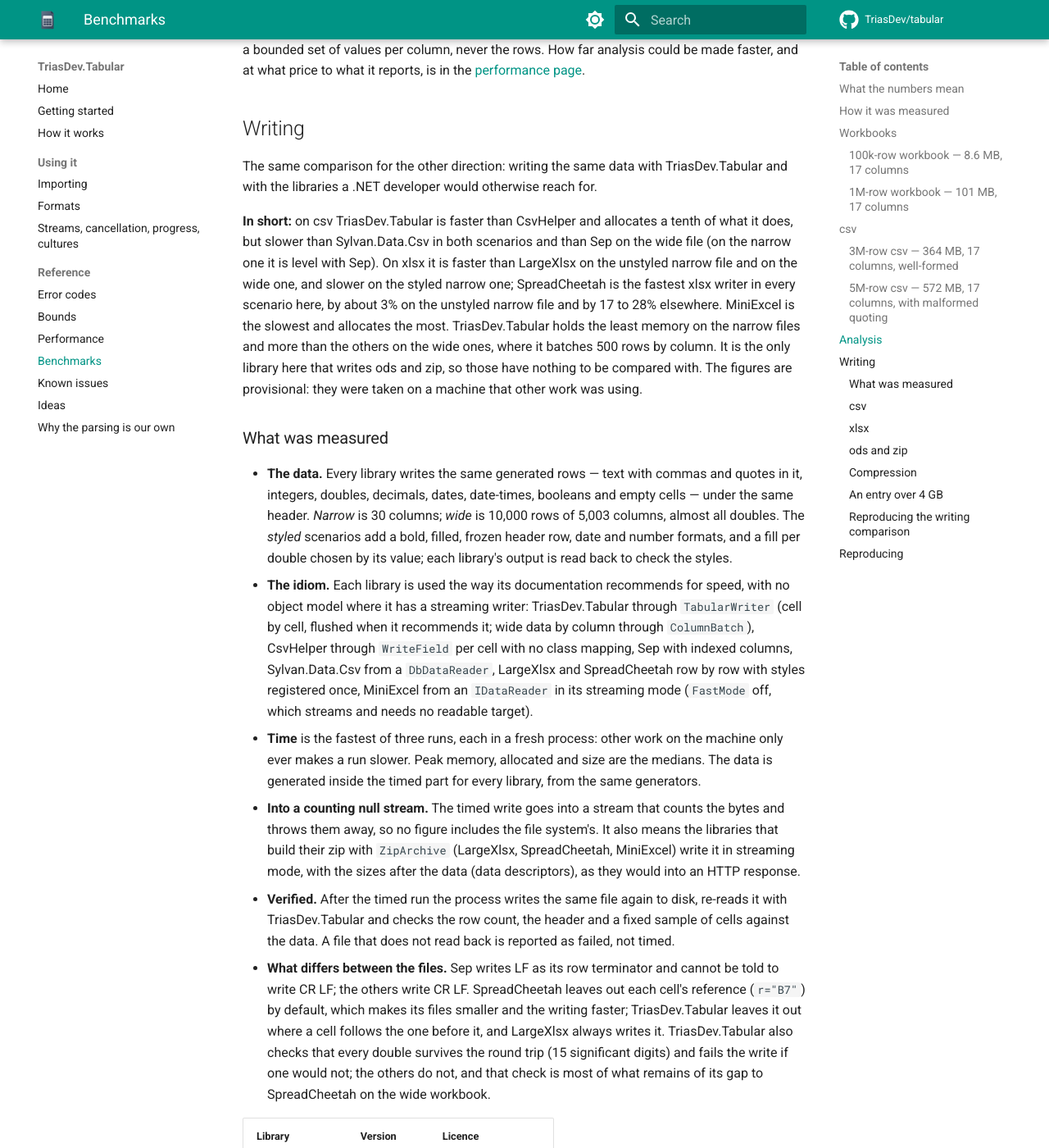
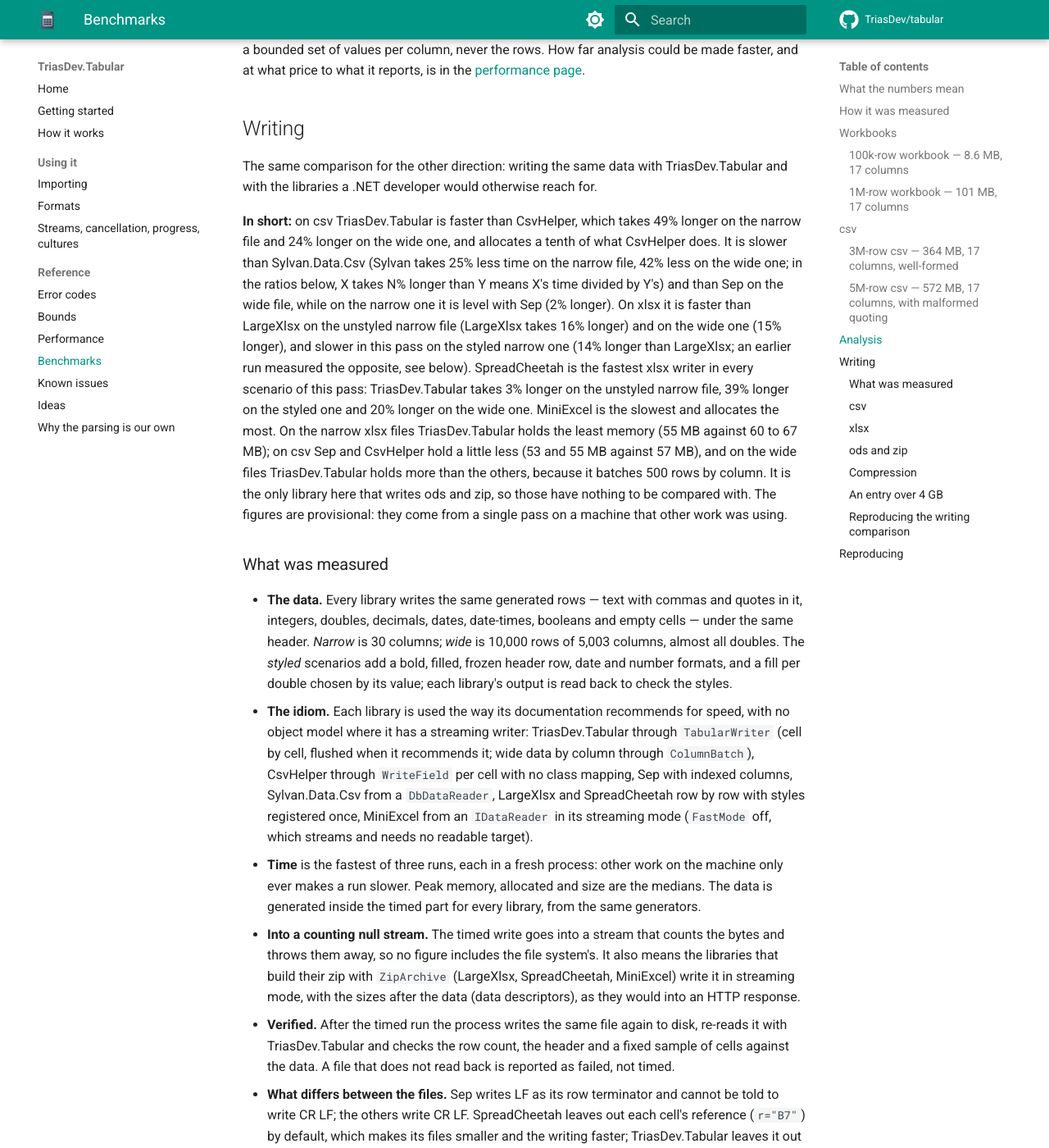
Before and after one commit to TriasDev/tabular, an MkDocs documentation site: the page built from docs/benchmarks.md, in a window 1280 px wide and 1400 px high, scrolled down 4792 px. Shown: the whole window at 82% size. Built offline with MkDocs 1.6.1 and Material for MkDocs 9.7.7, drawn with Linux system fonts in a browser that asks for light colours; comment, search, counter and statistics services are not loaded; some of the changed text lies outside the part shown.

Commit message:
docs(benchmarks): writing section review fixes (sourced claims, one ratio basis, visible provisional note)

```diff
--- a/docs/benchmarks.md
+++ b/docs/benchmarks.md
@@ -154,15 +154,21 @@ it reports, is in the [performance page](performance.md#if-analysis-ever-needs-t
 The same comparison for the other direction: writing the same data with TriasDev.Tabular and with
 the libraries a .NET developer would otherwise reach for.
 
-**In short:** on csv TriasDev.Tabular is faster than CsvHelper and allocates a tenth of what it does,
-but slower than Sylvan.Data.Csv in both scenarios and than Sep on the wide file (on the narrow one it
-is level with Sep). On xlsx it is faster than LargeXlsx on the unstyled narrow file and on the wide
-one, and slower on the styled narrow one; SpreadCheetah is the fastest xlsx writer in every scenario
-here, by about 3% on the unstyled narrow file and by 17 to 28% elsewhere. MiniExcel is the slowest and
-allocates the most. TriasDev.Tabular holds the least memory on the narrow files and more than the
-others on the wide ones, where it batches 500 rows by column. It is the only library here that writes
-ods and zip, so those have nothing to be compared with. The figures are provisional: they were taken on
-a machine that other work was using.
+**In short:** on csv TriasDev.Tabular is faster than CsvHelper, which takes 49% longer on the narrow
+file and 24% longer on the wide one, and allocates a tenth of what CsvHelper does. It is slower than
+Sylvan.Data.Csv (Sylvan takes 25% less time on the narrow file, 42% less on the wide one; in the
+ratios below, X takes N% longer than Y means X's time divided by Y's) and than Sep on the wide file,
+while on the narrow one it is level with Sep (2% longer). On xlsx it is faster than LargeXlsx on the
+unstyled narrow file (LargeXlsx takes 16% longer) and on the wide one (15% longer), and slower in this
+pass on the styled narrow one (14% longer than LargeXlsx; an earlier run measured the opposite, see
+below). SpreadCheetah is the fastest xlsx writer in every scenario of this pass: TriasDev.Tabular takes
+3% longer on the unstyled narrow file, 39% longer on the styled one and 20% longer on the wide one.
+MiniExcel is the slowest and allocates the most. On the narrow xlsx files TriasDev.Tabular holds the
+least memory (55 MB against 60 to 67 MB); on csv Sep and CsvHelper hold a little less (53 and 55
+MB against 57 MB), and on the wide files TriasDev.Tabular holds more than the others, because it
+batches 500 rows by column. It is the only library here that writes ods and zip, so those have
+nothing to be compared with. The figures are provisional: they come from a single pass on a machine
+that other work was using.
 
 ### What was measured
 
@@ -192,8 +198,8 @@ a machine that other work was using.
   which makes its files smaller and the writing faster; TriasDev.Tabular leaves it out where a cell
   follows the one before it, and LargeXlsx always writes it. TriasDev.Tabular also checks that every
   double survives the round trip (15 significant digits) and fails the write if one would not; the
-  others do not, and that check is most of what remains of its gap to SpreadCheetah on the wide
-  workbook.
+  others do not. In a profile of the wide xlsx write that check was 13.6% of the time, 0.3 to 0.5 s,
+  a large part of the roughly 0.9 s gap to SpreadCheetah in this pass.
 
 | Library | Version | Licence |
 |---|---|---|
@@ -215,6 +221,8 @@ Machine: Apple M1 Max, 10 cores, 64 GB, macOS 26.7.1, .NET 10.0.9, workstation G
 #### 5M rows x 30 columns — 1.6 GB
 
 <!-- provisional: re-run on a quiet machine -->
+*Provisional: a single pass on a loaded machine; to be re-run on a quiet one.*
+
 | Library | Time | Peak memory | Allocated | Size |
 |---|--:|--:|--:|--:|
 | Sylvan.Data.Csv | 7.43 s | 59 MB | 959 MB | 1,604.5 MB |
@@ -222,13 +230,15 @@ Machine: Apple M1 Max, 10 cores, 64 GB, macOS 26.7.1, .NET 10.0.9, workstation G
 | **TriasDev.Tabular** | 9.90 s | 57 MB | 957 MB | 1,642.7 MB |
 | CsvHelper | 14.76 s | 55 MB | 11,316 MB | 1,604.5 MB |
 
-Generating the data alone, one cell struct per value, takes about 1 s of each figure. TriasDev.Tabular's
+Generating the data alone, one cell struct per value, costs about 0.4 s per million rows, so about 2 s of each figure here (measured separately, in a process of its own); on the wide file it costs 0.27 s by row and 0.11 s by typed column, which is how TriasDev.Tabular takes it. TriasDev.Tabular's
 file is 2% larger because it writes a byte order mark and its date-times with milliseconds and a `T`
 (`2026-01-01T00:00:00.000`), where the others write `yyyy-MM-dd HH:mm:ss`.
 
 #### 10,000 rows x 5,003 columns — 208 MB
 
 <!-- provisional: re-run on a quiet machine -->
+*Provisional: a single pass on a loaded machine; to be re-run on a quiet one.*
+
 | Library | Time | Peak memory | Allocated | Size |
 |---|--:|--:|--:|--:|
 | Sylvan.Data.Csv | 2.34 s | 54 MB | 5 MB | 207.8 MB |
@@ -241,6 +251,8 @@ file is 2% larger because it writes a byte order mark and its date-times with mi
 #### 1,048,575 rows x 30 columns, unstyled
 
 <!-- provisional: re-run on a quiet machine -->
+*Provisional: a single pass on a loaded machine; to be re-run on a quiet one.*
+
 | Library | Time | Peak memory | Allocated | Size |
 |---|--:|--:|--:|--:|
 | SpreadCheetah | 4.63 s | 60 MB | 195 MB | 224.5 MB |
@@ -251,20 +263,26 @@ file is 2% larger because it writes a byte order mark and its date-times with mi
 #### 1,048,575 rows x 30 columns, styled
 
 <!-- provisional: re-run on a quiet machine -->
+*Provisional: a single pass on a loaded machine; to be re-run on a quiet one.*
+
 | Library | Time | Peak memory | Allocated | Size |
 |---|--:|--:|--:|--:|
 | SpreadCheetah | 4.91 s | 60 MB | 195 MB | 237.8 MB |
 | LargeXlsx | 6.00 s | 67 MB | 195 MB | 348.6 MB |
 | **TriasDev.Tabular** | 6.82 s | 55 MB | 196 MB | 238.7 MB |
 
-MiniExcel cannot apply these styles and is not in the table. TriasDev.Tabular is 14% behind LargeXlsx
-here and the cause is not established: styling costs it 2 s over the unstyled file, against about
-0.5 s for the other two. The run was on a loaded machine, so the re-measurement decides whether the
-gap stays.
+MiniExcel cannot apply these styles and is not in the table. TriasDev.Tabular takes 14% longer than
+LargeXlsx here, and the sign of this result is unsettled: an earlier run of the same library code
+(during the xlsx optimisation, the same day on the same loaded machine, the minimum of 5 interleaved
+rounds) measured TriasDev.Tabular 4.80 s, LargeXlsx 5.90 s and SpreadCheetah 4.69 s. The cause of the
+difference is not established — styling costs TriasDev.Tabular 2 s over the unstyled file in this pass,
+against about 0.5 s for the other two — and the quiet-machine run decides it.
 
 #### 10,000 rows x 5,003 columns, styled
 
 <!-- provisional: re-run on a quiet machine -->
+*Provisional: a single pass on a loaded machine; to be re-run on a quiet one.*
+
 | Library | Time | Peak memory | Allocated | Size |
 |---|--:|--:|--:|--:|
 | SpreadCheetah | 4.51 s | 55 MB | 2 MB | 101.3 MB |
@@ -280,6 +298,8 @@ peak is higher because a `ColumnBatch` of 500 rows holds 2.5 million values.
 No other library in the comparison writes either.
 
 <!-- provisional: re-run on a quiet machine -->
+*Provisional: a single pass on a loaded machine; to be re-run on a quiet one.*
+
 | TriasDev.Tabular | Time | Peak memory | Allocated | Size |
 |---|--:|--:|--:|--:|
 | ods, 1,048,575 x 30 | 5.21 s | 57 MB | 197 MB | 234.7 MB |
@@ -295,6 +315,8 @@ The xlsx, ods and zip writers compress with `CompressionLevel.Fastest` by defaul
 `Optimal` (TriasDev.Tabular alone, `TABULAR_COMPRESSION=Optimal`):
 
 <!-- provisional: re-run on a quiet machine -->
+*Provisional: a single pass on a loaded machine; to be re-run on a quiet one.*
+
 | Scenario | Fastest | Optimal | Time | Size |
 |---|--:|--:|--:|--:|
 | xlsx, 1M x 30 | 4.78 s, 236.7 MB | 9.23 s, 144.5 MB | +93% | -39% |
@@ -305,7 +327,7 @@ The xlsx, ods and zip writers compress with `CompressionLevel.Fastest` by defaul
 | ods, 10,000 x 5,003 | 5.74 s, 176.1 MB | 11.46 s, 107.1 MB | +100% | -39% |
 | zip of csv, 5M x 30 | 17.65 s, 814.4 MB | 27.35 s, 533.4 MB | +55% | -35% |
 
-`Optimal` makes the files 35 to 58% smaller and the writing 46 to 100% slower. The default stays
+These figures are from a single pass. `Optimal` makes the files 35 to 58% smaller and the writing 46 to 100% slower (its time is that much more than `Fastest`'s). The default stays
 `Fastest`: it would change only if `Optimal` cost under 15% in time for a file over 20% smaller, and
 nowhere does. Peak memory and allocation are the same at both levels. Choose `Optimal` when the file
 is stored or sent over a slow link and the writing is not the bottleneck.
```
